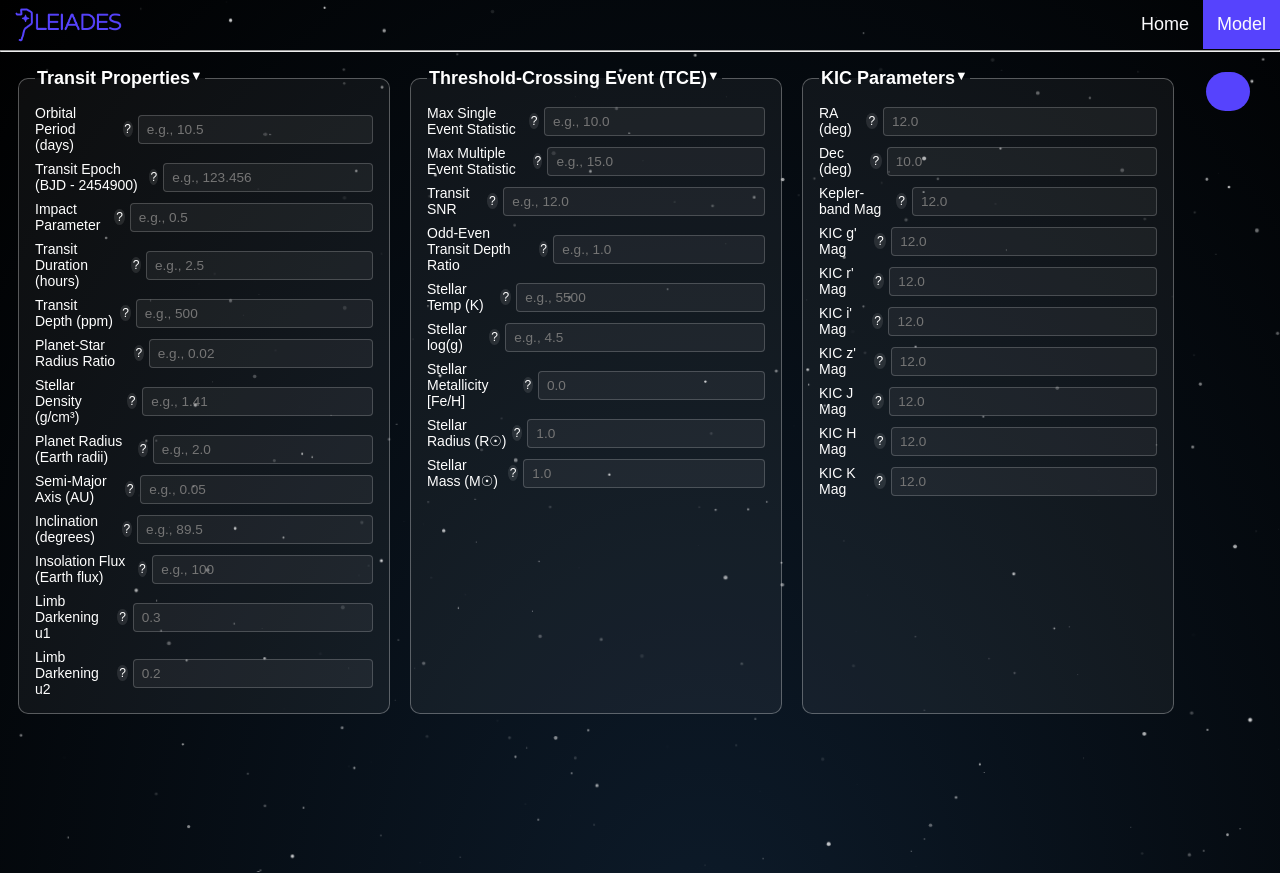
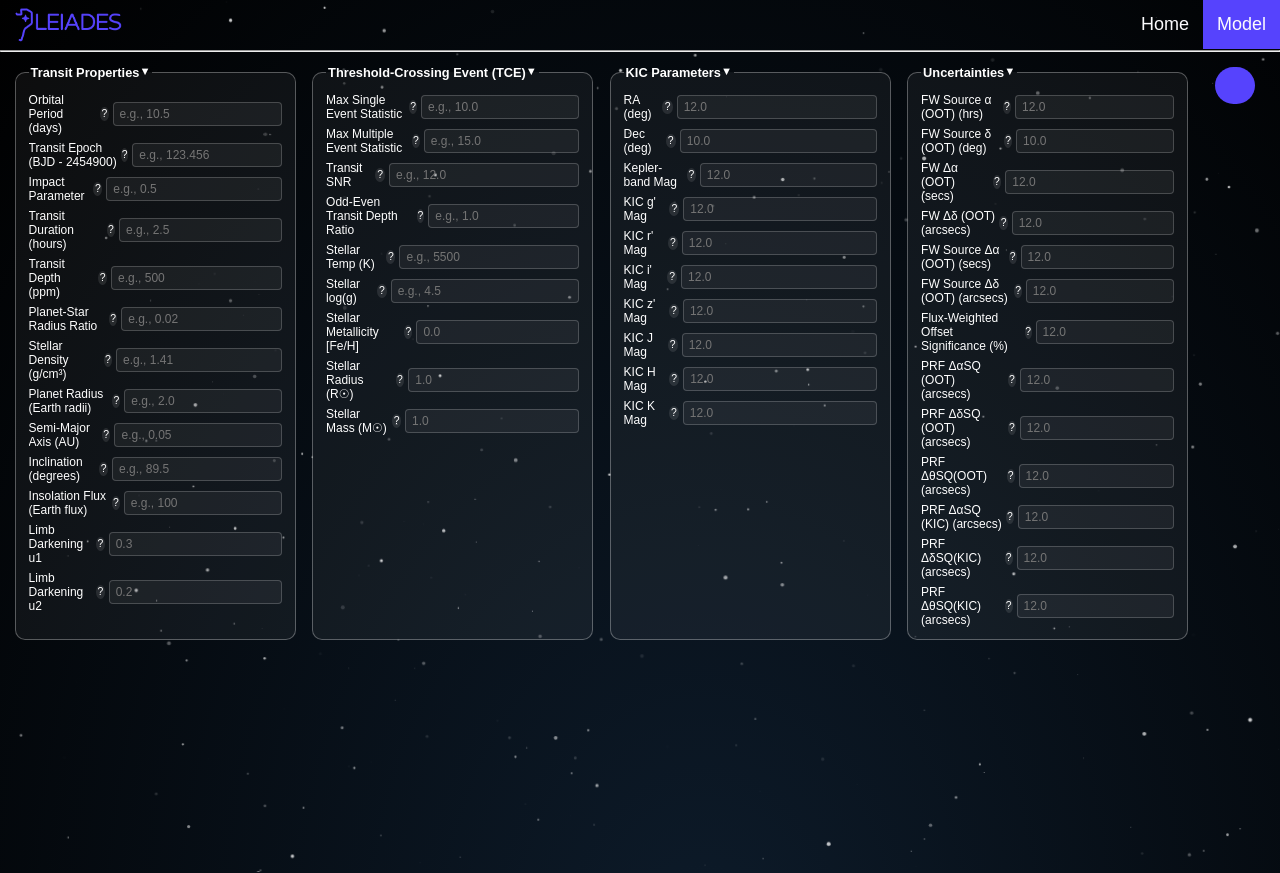
Before and after one commit to confuzzlementation/pleiades, a Flask app: page /model in a window 1280 px wide. Run offline with Flask 3, Linux system fonts and the light colour scheme; parts of the project's set-up code (start-up, migrations or seed data) failed here and were passed over; some libraries are stand-ins or nearby versions; some web fonts are replaced.

Commit message:
semi final edit

```diff
--- a/app.py
+++ b/app.py
@@ -9,13 +9,15 @@ from flask import jsonify
 from flask import request
 import pickle
 
-# Use pickle to load in the pre-trained model.
-with open(f'model/movie_reviews_sentiment_analysis.pkl', 'rb') as f: # need to change to our file
-    model = pickle.load(f)
+# # Use pickle to load in the pre-trained model.
+# with open(f'model/movie_reviews_sentiment_analysis.pkl', 'rb') as f: # need to change to our file
+#     model = pickle.load(f)
 
-# Use pickle to load in vectorizer.
-with open(f'model/vectorizer.pkl', 'rb') as f:
-    vectorizer = pickle.load(f)
+# # Use pickle to load in vectorizer.
+# with open(f'model/vectorizer.pkl', 'rb') as f:
+#     vectorizer = pickle.load(f)
+
+#alesha you stupid gremlin
 
 app = Flask(__name__)
 CORS(app)
--- a/static/css/model.css
+++ b/static/css/model.css
@@ -1,19 +1,19 @@
 #openSettings {
   background-color: var(--hg);
-  padding: 6px 10px;
+  padding: 5px 8px;
   float: right;
-  margin: 20px 30px;
-  font-size: 0.9rem;
+  margin: 15px 25px;
+  font-size: 0.8rem;
 }
 
 button {
   font-family: Lexend, sans-serif;
-  padding: 6px 30px;
-  font-size: 0.85rem;
+  padding: 5px 20px;
+  font-size: 0.75rem;
   color: var(--text);
   background-color: var(--bg);
   border: 0;
-  border-radius: 24px;
+  border-radius: 20px;
   cursor: pointer;
   transition: transform 0.2s, opacity 0.3s;
 }
@@ -43,18 +43,18 @@ button.cancel:hover {
 
 h2 {
   text-align: center;
-  margin-bottom: 0.75rem;
-  font-size: 1.1rem;
+  margin-bottom: 0.5rem;
+  font-size: 0.95rem;
 }
 
 input, label input {
   width: 100%;
-  padding: 6px 8px;
+  padding: 4px 6px;
   border-radius: 4px;
   border: 1px solid rgba(255,255,255,0.2);
   background: rgba(255,255,255,0.05);
   color: #fff;
-  font-size: 0.85rem;
+  font-size: 0.75rem;
   transition: all 0.3s ease;
 }
 
@@ -68,20 +68,20 @@ input:focus, label input:focus {
 label {
   display: flex;
   align-items: center;
-  gap: 5px;
-  margin-bottom: 8px;
-  font-size: 14px;
+  gap: 4px;
+  margin-bottom: 6px;
+  font-size: 0.75rem;
 }
 
 label .tooltip {
   display: inline-block;
-  width: 16px;
-  height: 16px;
-  line-height: 16px;
+  width: 14px;
+  height: 14px;
+  line-height: 14px;
   text-align: center;
   border-radius: 50%;
   background: rgba(255,255,255,0.1);
-  font-size: 0.75rem;
+  font-size: 0.65rem;
   cursor: pointer;
   position: relative;
   transition: background 0.3s;
@@ -99,10 +99,10 @@ label .tooltip::after {
   transform: translateY(-50%);
   background: rgba(0,0,0,0.9);
   color: #fff;
-  padding: 4px 8px;
-  border-radius: 5px;
+  padding: 3px 6px;
+  border-radius: 4px;
   white-space: nowrap;
-  font-size: 0.7rem;
+  font-size: 0.65rem;
   opacity: 0;
   pointer-events: none;
   transition: opacity 0.3s, transform 0.3s;
@@ -136,15 +136,16 @@ label .tooltip:hover::after {
 }
 
 .modal-content {
-  max-width: 450px;
+  max-width: 420px;
   width: 90%;
   background: linear-gradient(315deg, #072444 0%, #1a0331 100%);
   border-radius: 10px;
-  padding: 1.2rem;
+  padding: 1rem;
   margin: auto;
   color: white;
   font-family: 'Poppins', sans-serif;
   animation: animatezoom 0.5s;
+  font-size: 0.8rem;
 }
 
 @keyframes animatezoom {
@@ -155,11 +156,11 @@ label .tooltip:hover::after {
 fieldset.collapsible {
   border: 1px solid rgba(255,255,255,0.3);
   border-radius: 10px;
-  padding: 0.5rem 1rem;
-  margin-bottom: 0.75rem;
+  padding: 0.4rem 0.8rem;
+  margin-bottom: 0.5rem;
   background: rgba(255,255,255,0.05);
   overflow: hidden;
-  transition: all 0.5s ease;
+  transition: all 0.4s ease;
 }
 
 fieldset.collapsible legend {
@@ -167,12 +168,13 @@ fieldset.collapsible legend {
   font-weight: bold;
   color: #fff;
   position: relative;
+  font-size: 0.8rem;
 }
 
 fieldset.collapsible legend::after {
   content: ' ▼ ';
   float: right;
-  font-size: 0.8rem;
+  font-size: 0.7rem;
   transition: transform 0.3s ease;
 }
 
@@ -184,8 +186,8 @@ fieldset.collapsible.collapsed legend::after {
   overflow: hidden;
   max-height: 1000px;
   opacity: 1;
-  transition: max-height 0.5s ease, opacity 0.3s ease, padding 0.3s ease;
-  padding-top: 0.5rem;
+  transition: max-height 0.4s ease, opacity 0.3s ease, padding 0.3s ease;
+  padding-top: 0.4rem;
 }
 
 fieldset.collapsible.collapsed .fieldset-content {
@@ -196,19 +198,19 @@ fieldset.collapsible.collapsed .fieldset-content {
 
 .features-grid {
   display: grid;
-  gap: 0.5rem 1rem;
-  grid-template-columns: repeat(3, 1fr);
+  gap: 0.4rem 0.8rem;
+  grid-template-columns: repeat(4, 1fr);
 }
 
 #featuresForm {
-  margin: 1rem;
+  margin: 0.8rem;
 }
 
 .modal-buttons {
   display: flex;
   justify-content: flex-end;
-  gap: 0.5rem;
-  margin-top: 1rem;
+  gap: 0.4rem;
+  margin-top: 0.8rem;
 }
 
 @media (max-width: 800px) {
--- a/static/css/space.css
+++ b/static/css/space.css
@@ -97,6 +97,11 @@ h1 {
     text-shadow: 0 0 10px #5dade2, 0 0 20px #3498db;
 }
 
+p {
+    margin-left: 10%;
+    margin-right: 10%;
+}
+
 .shooting-star {
     position: fixed;
     width: 2px;
--- a/static/js/formTemplate.js
+++ b/static/js/formTemplate.js
@@ -15,10 +15,9 @@ window.onclick = function(event) {
 }
 
 document.addEventListener('DOMContentLoaded', () => {
-    document.querySelectorAll('fieldset.collapsible').forEach(fieldset => {
-        fieldset.classList.remove('collapsed');
-        const legend = fieldset.querySelector('legend');
+    document.querySelectorAll('fieldset.collapsible legend').forEach(legend => {
         legend.addEventListener('click', () => {
+            const fieldset = legend.parentElement;
             fieldset.classList.toggle('collapsed');
         });
     });
--- a/templates/model.html
+++ b/templates/model.html
@@ -205,6 +205,52 @@
                 </label>
             </div>
         </fieldset>
+
+        <!-- Uncertainties -->
+        <fieldset class="collapsible">
+            <legend>Uncertainties</legend>
+            <div class="fieldset-content">
+                <label>FW Source α (OOT) (hrs)<span class="tooltip" title="Right Ascension (J2000).">?</span>
+                    <input type="number" name="kic_ra" placeholder="12.0" step="0.01" min="0">
+                </label>
+                <label>FW Source δ (OOT) (deg)<span class="tooltip" title="Declination (J2000).">?</span>
+                    <input type="number" name="kic_dec" placeholder="10.0" step="0.01" min="-90" max="90">
+                </label>
+                <label>FW Δα (OOT) (secs)<span class="tooltip" title="Magnitude in Kepler band.">?</span>
+                    <input type="number" name="kepler_mag" placeholder="12.0" step="0.01" min="0">
+                </label>
+                <label>FW Δδ (OOT) (arcsecs)<span class="tooltip" title="g' band magnitude.">?</span>
+                    <input type="number" name="kic_g_mag" placeholder="12.0" step="0.01" min="0">
+                </label>
+                <label>FW Source Δα (OOT) (secs)<span class="tooltip" title="r' band magnitude.">?</span>
+                    <input type="number" name="kic_r_mag" placeholder="12.0" step="0.01" min="0">
+                </label>
+                <label>FW Source Δδ (OOT) (arcsecs)<span class="tooltip" title="i' band magnitude.">?</span>
+                    <input type="number" name="kic_i_mag" placeholder="12.0" step="0.01" min="0">
+                </label>
+                <label>Flux-Weighted Offset Significance (%)<span class="tooltip" title="z' band magnitude.">?</span>
+                    <input type="number" name="kic_z_mag" placeholder="12.0" step="0.01" min="0">
+                </label>
+                <label>PRF ΔαSQ (OOT) (arcsecs)<span class="tooltip" title="J band magnitude.">?</span>
+                    <input type="number" name="kic_j_mag" placeholder="12.0" step="0.01" min="0">
+                </label>
+                <label>	PRF ΔδSQ (OOT) (arcsecs)<span class="tooltip" title="H band magnitude.">?</span>
+                    <input type="number" name="kic_h_mag" placeholder="12.0" step="0.01" min="0">
+                </label>
+                <label>PRF ΔθSQ(OOT) (arcsecs)<span class="tooltip" title="K band magnitude.">?</span>
+                    <input type="number" name="kic_k_mag" placeholder="12.0" step="0.01" min="0">
+                </label>
+                <label>PRF ΔαSQ (KIC) (arcsecs)<span class="tooltip" title="i' band magnitude.">?</span>
+                    <input type="number" name="kic_i_mag" placeholder="12.0" step="0.01" min="0">
+                </label>
+                <label>PRF ΔδSQ(KIC) (arcsecs)<span class="tooltip" title="z' band magnitude.">?</span>
+                    <input type="number" name="kic_z_mag" placeholder="12.0" step="0.01" min="0">
+                </label>
+                <label>	PRF ΔθSQ(KIC) (arcsecs)<span class="tooltip" title="J band magnitude.">?</span>
+                    <input type="number" name="kic_j_mag" placeholder="12.0" step="0.01" min="0">
+                </label>
+            </div>
+        </fieldset>
     </section>
 </div>
 
```
